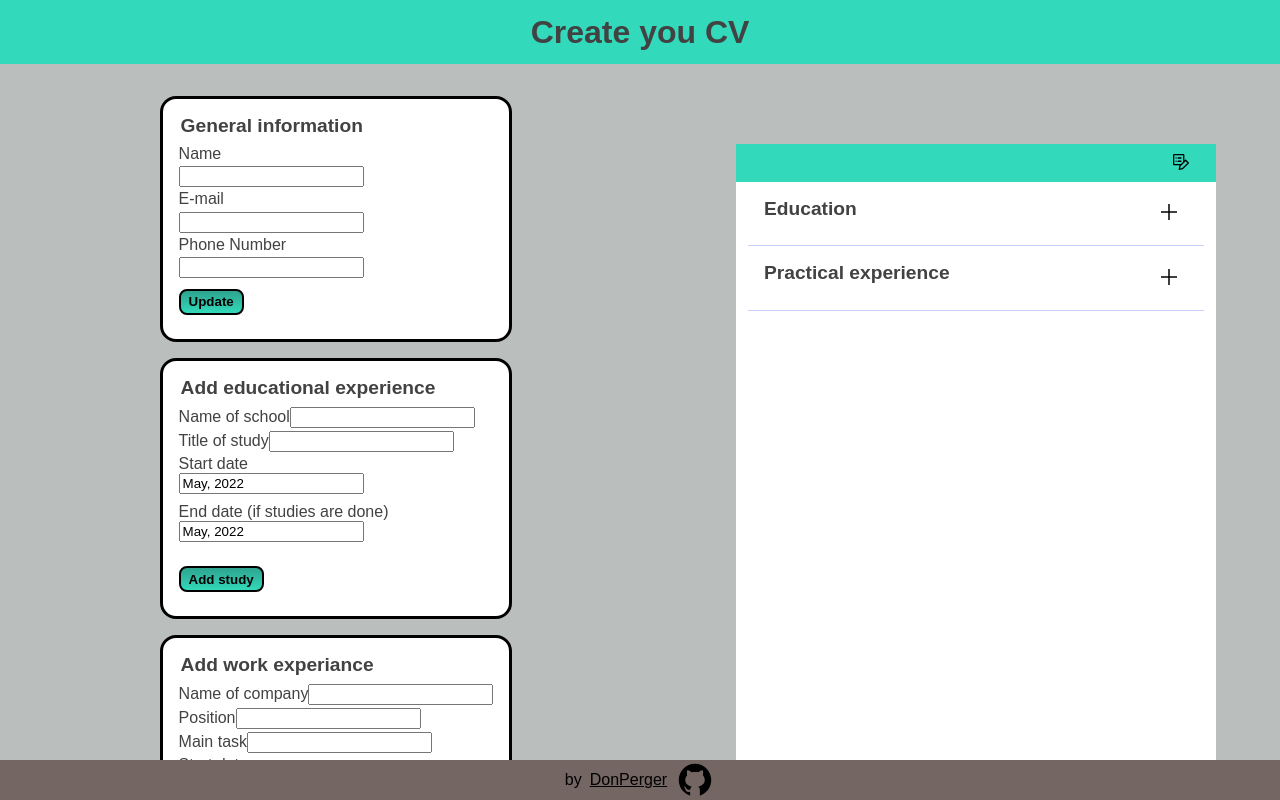
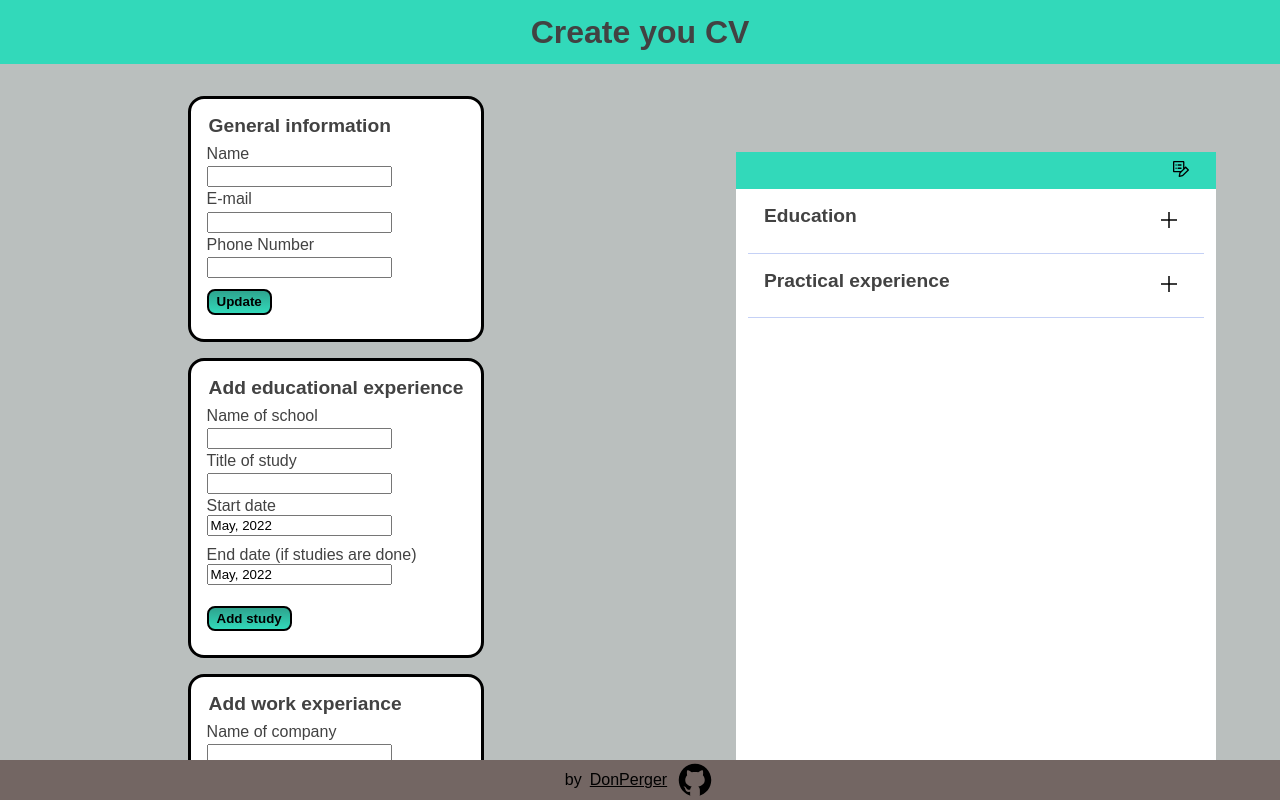
Before and after one commit to donperger/cv-project, a React (Create React App) app: page / in a window 1280 px wide. Built offline with nearby package versions, Linux system fonts and the light colour scheme; the HTML template or start-up script is replaced by a standard one.

Commit message:
Update stucture

```diff
--- a/src/components/AddEduExp.js
+++ b/src/components/AddEduExp.js
@@ -50,7 +50,8 @@ class AddEduExp extends Component {
         <legend>Add educational experience</legend>
         <div className="school-name">
           <label>
-            Name of school
+            <div>Name of school</div>
+
             <input
               type="text"
               id="schoolName"
@@ -61,7 +62,8 @@ class AddEduExp extends Component {
 
         <div className="study-name">
           <label>
-            Title of study
+            <div>Title of study</div>
+
             <input
               type="text"
               id="titleOfStudy"
@@ -73,7 +75,6 @@ class AddEduExp extends Component {
           setStartDate={this.setStartDate}
           setEndDate={this.setEndDate}
         />
-        <div className="study-date"></div>
         <button className="submit-study-btn">Add study</button>
       </form>
     );
--- a/src/components/AddWorkExp.js
+++ b/src/components/AddWorkExp.js
@@ -66,7 +66,8 @@ class AddWorkExp extends Component {
         <legend>Add work experiance</legend>
         <div className="company-name">
           <label>
-            Name of company
+            <div>Name of company</div>
+
             <input
               type="text"
               id="comanyName"
@@ -77,14 +78,16 @@ class AddWorkExp extends Component {
 
         <div className="job-title">
           <label>
-            Position
+            <div>Position</div>
+
             <input type="text" id="position" onChange={this.updatePosition} />
           </label>
         </div>
 
         <div className="main-task">
           <label>
-            Main task
+            <div>Main task</div>
+
             <input type="text" id="mainTask" onChange={this.updateTask} />
           </label>
         </div>
@@ -92,7 +95,6 @@ class AddWorkExp extends Component {
           setStartDate={this.setStartDate}
           setEndDate={this.setEndDate}
         />
-        <div className="study-date"></div>
         <button
           className="submit-study-btn"
           onClick={this.submitWorkExperiance}
--- a/src/components/UpdateEduExp.js
+++ b/src/components/UpdateEduExp.js
@@ -56,7 +56,8 @@ class UpdateEduExp extends Component {
         <legend>Edit educational experience</legend>
         <div className="school-name">
           <label>
-            Name of school
+            <div>Name of school</div>
+
             <input
               type="text"
               id="schoolName"
@@ -68,7 +69,8 @@ class UpdateEduExp extends Component {
 
         <div className="study-name">
           <label>
-            Title of study
+            <div>Title of study</div>
+
             <input
               type="text"
               id="titleOfStudy"
@@ -83,13 +85,14 @@ class UpdateEduExp extends Component {
           startDate={this.props.startDate}
           endDate={this.props.endDate}
         />
-        <div className="study-date"></div>
+        <div className="btn-container">
           <button className="submit-study-btn" onClick={this.submitStudies}>
             Update study
           </button>
           <button className="delete-study-btn" onClick={this.submitStudies}>
             Delete study
           </button>
+        </div>
       </form>
     );
   }
--- a/src/components/UpdateWorkExp.js
+++ b/src/components/UpdateWorkExp.js
@@ -67,7 +67,8 @@ class UpdateWorkExp extends Component {
         <legend>Edit work experience</legend>
         <div className="company-name">
           <label>
-            Name of company
+            <div>Name of company</div>
+
             <input
               type="text"
               id="comanyName"
@@ -79,7 +80,8 @@ class UpdateWorkExp extends Component {
 
         <div className="job-title">
           <label>
-            Position
+            <div>Position</div>
+
             <input
               type="text"
               id="position"
@@ -91,7 +93,8 @@ class UpdateWorkExp extends Component {
 
         <div className="main-task">
           <label>
-            Main task
+            <div>Main task</div>
+
             <input
               type="text"
               id="mainTask"
@@ -106,13 +109,20 @@ class UpdateWorkExp extends Component {
           startDate={this.state.date.start}
           endDate={this.state.date.end}
         />
-        <div className="study-date"></div>
-        <button className="submit-work-btn" onClick={this.submitWorkExperiance}>
-          Edit
-        </button>
-        <button className="delete-work-btn" onClick={this.submitWorkExperiance}>
-          Delete
-        </button>
+        <div className="btn-container">
+          <button
+            className="submit-work-btn"
+            onClick={this.submitWorkExperiance}
+          >
+            Edit
+          </button>
+          <button
+            className="delete-work-btn"
+            onClick={this.submitWorkExperiance}
+          >
+            Delete
+          </button>
+        </div>
       </form>
     );
   }
```
Lines whose indentation alone changed are shown as unchanged.
